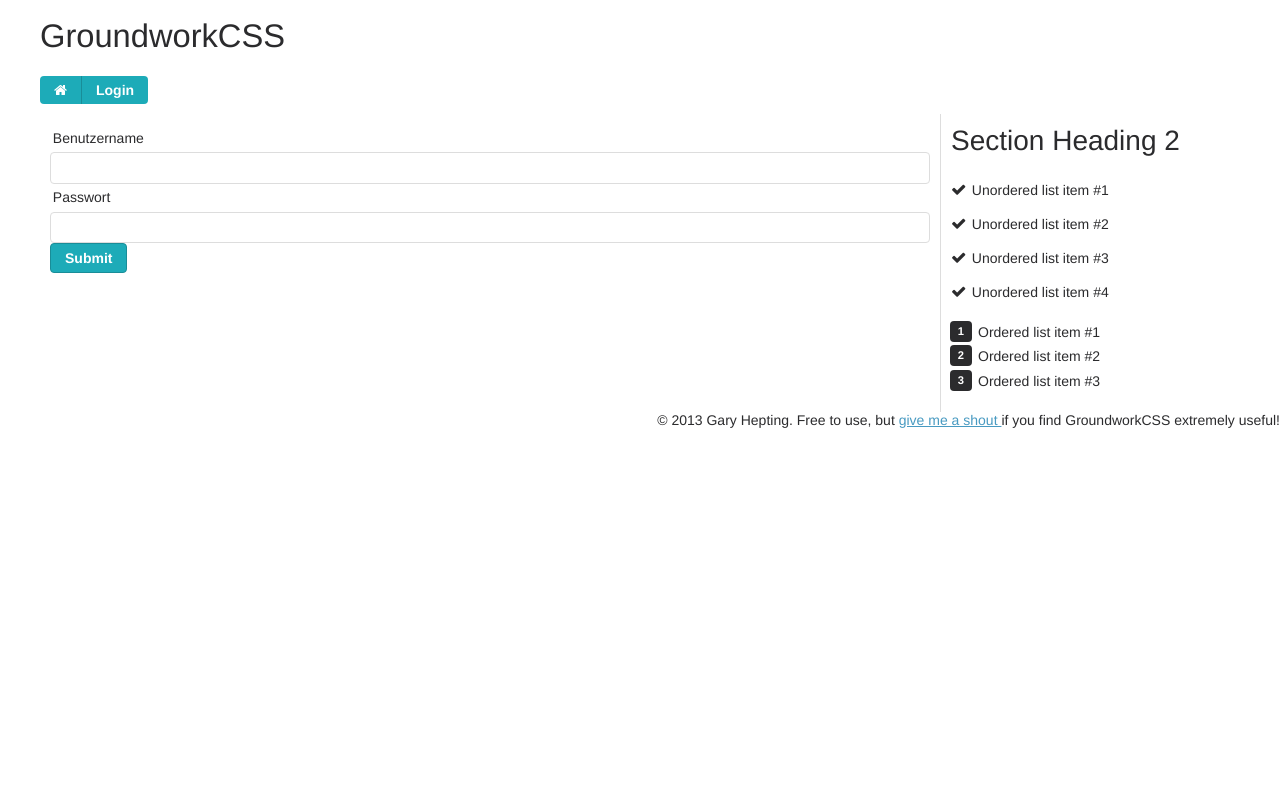
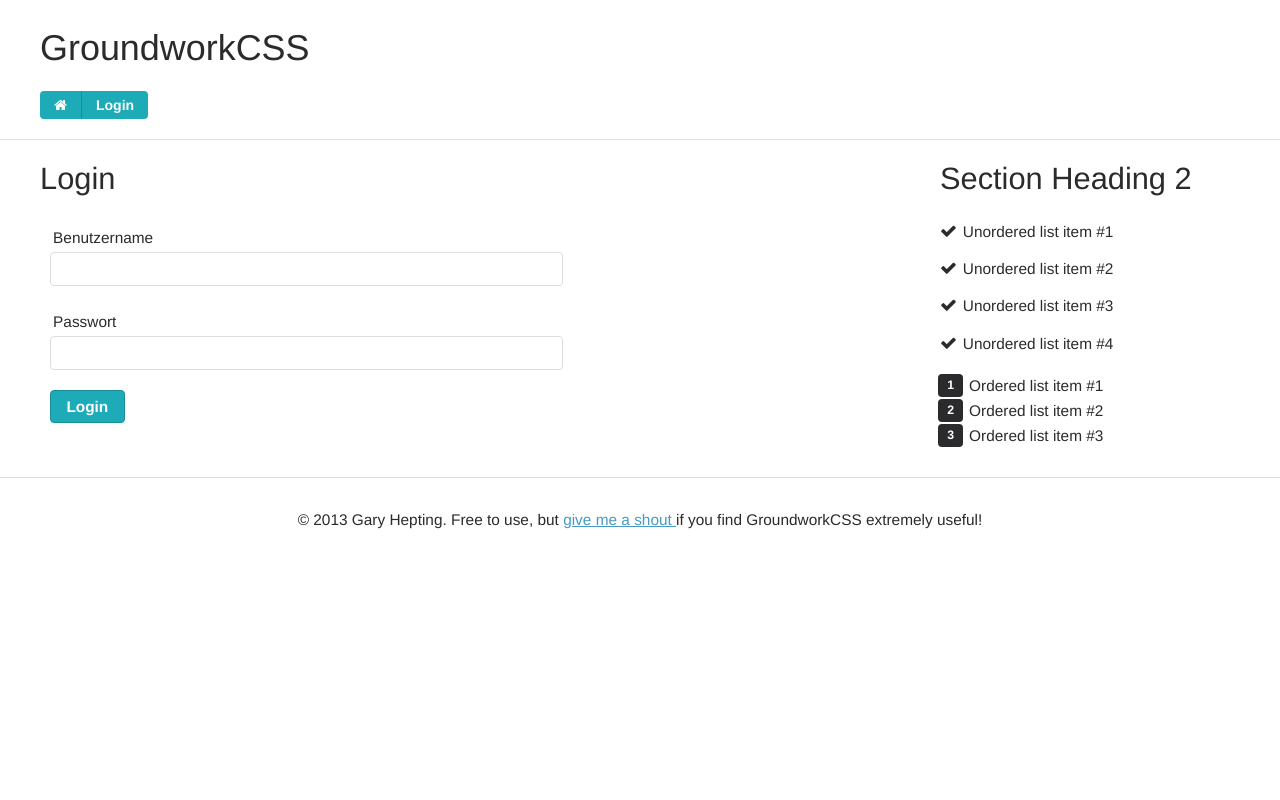
Before and after one commit to pklink/Kitty, a PHP site: template templates/site/login.twig in a window 1280 px wide. Run offline with PHP 8.4, Linux system fonts and the light colour scheme; the template is opened without the code that fills it, so the values that code supplies are empty; some libraries are stand-ins or nearby versions.

Commit message:
updated design

```diff
--- /dev/null
+++ b/css/main.css
@@ -0,0 +1,7 @@
+body {
+    font-size: 1.1em;
+}
+
+p, li {
+    line-height: 1.5em;
+}
--- a/templates/index.twig
+++ b/templates/index.twig
@@ -57,7 +57,7 @@
 
 <body>
 
-<header class="white band padded">
+<header class="white band padded border-bottom double gap-bottom">
     <div class="container">
         <h1>GroundworkCSS</h1>
 
@@ -70,9 +70,14 @@
     </div>
 </header>
 
-<div class="container">
+<div class="container pad-bottom double">
     <div class="row">
-        <aside class="one fourth right-three padded border-left">
+        <section class="eight twelfths">
+            {% block content %}
+            {% endblock %}
+        </section>
+
+        <aside class="three twelfths skip-one">
             <h2>Section Heading 2</h2>
             <ul class="list">
                 <li>Unordered list item #1</li>
@@ -86,14 +91,9 @@
                 <li>Ordered list item #3</li>
             </ol>
         </aside>
-
-        <section class="three fourths left-one padded">
-            {% block content %}
-            {% endblock %}
-        </section>
     </div>
 </div>
-<footer class="footer align-right">
+<footer class="footer align-center one border-top padded triple">
     <p>&copy 2013 Gary Hepting. Free to use, but <a href="mailto:groundwork@sidereel.com">give me a shout </a>if you find GroundworkCSS extremely useful!</p>
 </footer>
 
--- a/templates/post/index.twig
+++ b/templates/post/index.twig
@@ -3,11 +3,11 @@
 {% block content %}
 
     {% for post in posts %}
-        <article>
+        <article class="gap-bottom triple">
             <section>
                 <header>
                     <h2>{{ post.title }}</h2>
-                    <p>veröffentlicht am {{ post.date }}</p>
+
                 </header>
             </section>
 
--- a/templates/site/login.twig
+++ b/templates/site/login.twig
@@ -2,17 +2,27 @@
 
 {% block content %}
 
-    <form method="post">
-        <div>
-            <label for="username">Benutzername</label>
-            <input type="text" name="username" id="username" />
+    <h2>Login</h2>
+
+    <form method="post" class="two thirds">
+        <div class="row">
+            <div class="one padded">
+                <label for="username">Benutzername</label>
+                <input type="text" name="username" id="username" required="required" />
+            </div>
         </div>
-        <div>
-            <label for="password">Passwort</label>
-            <input type="password" name="password" id="password" />
+        <div class="row">
+            <div class="one padded">
+                <label for="password">Passwort</label>
+                <input type="password" name="password" id="password" required="required" />
+            </div>
         </div>
-        <div>
-            <input type="submit" />
+        <div class="row">
+            <div class="one padded">
+                <button type="submit">
+                    Login
+                </button>
+            </div>
         </div>
     </form>
 
```
